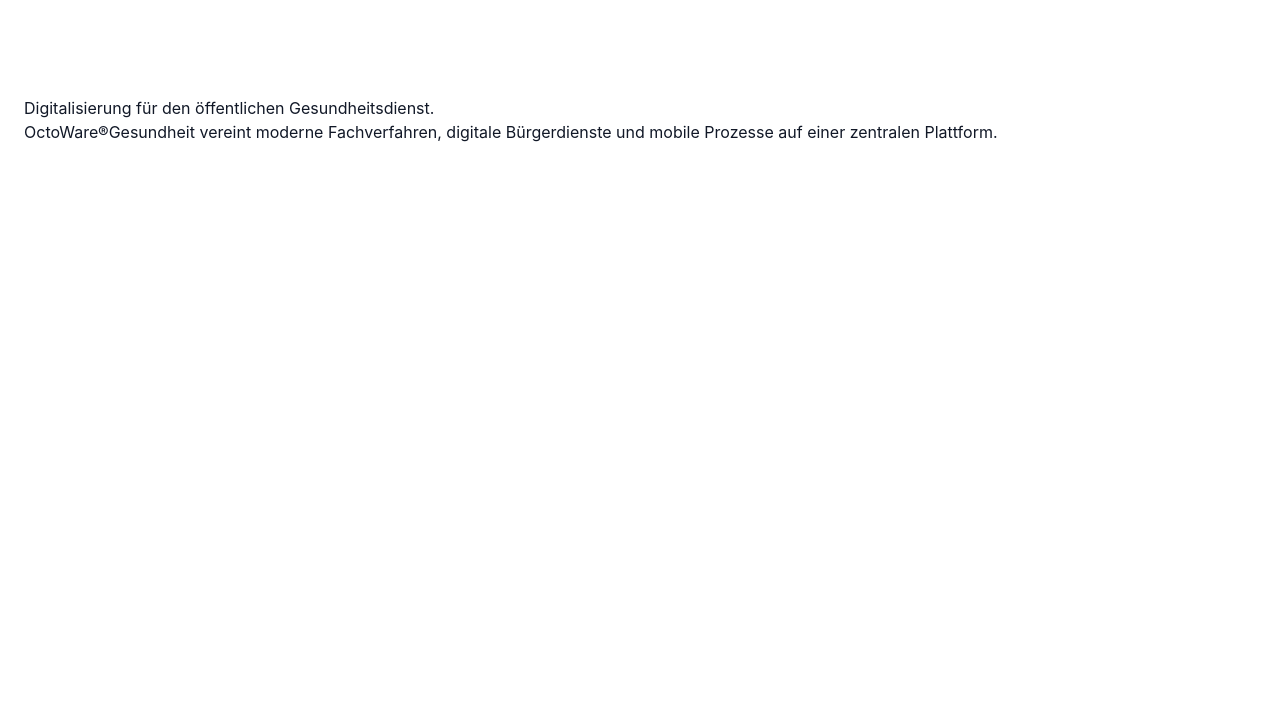
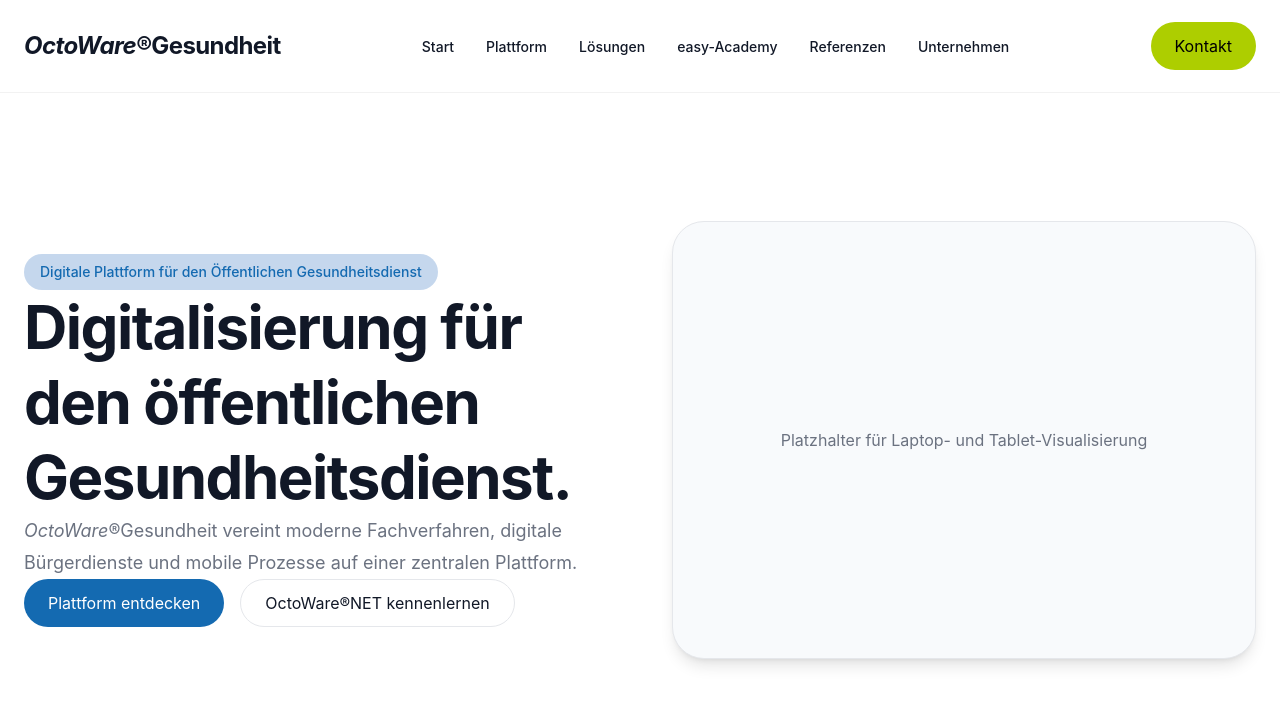
Before and after one commit to weblogger117-art/OctoWare-Homepage---Foundation, a Next.js app: page / in a window 1280 px wide. Shown: the top 704 px of the page. Built offline with nearby package versions, Linux system fonts and the light colour scheme.

Commit message:
Update page.tsx

```diff
--- a/app/page.tsx
+++ b/app/page.tsx
@@ -1,17 +1,14 @@
+import Header from "@/components/layout/Header";
+import Hero from "@/components/sections/Hero";
+
 export default function HomePage() {
   return (
-    <main>
-      <section className="section">
-        <div className="container">
-          <h1>Digitalisierung für den öffentlichen Gesundheitsdienst.</h1>
+    <>
+      <Header />
 
-          <p>
-            OctoWare®Gesundheit vereint moderne Fachverfahren,
-            digitale Bürgerdienste und mobile Prozesse
-            auf einer zentralen Plattform.
-          </p>
-        </div>
-      </section>
-    </main>
+      <main>
+        <Hero />
+      </main>
+    </>
   );
 }
```
